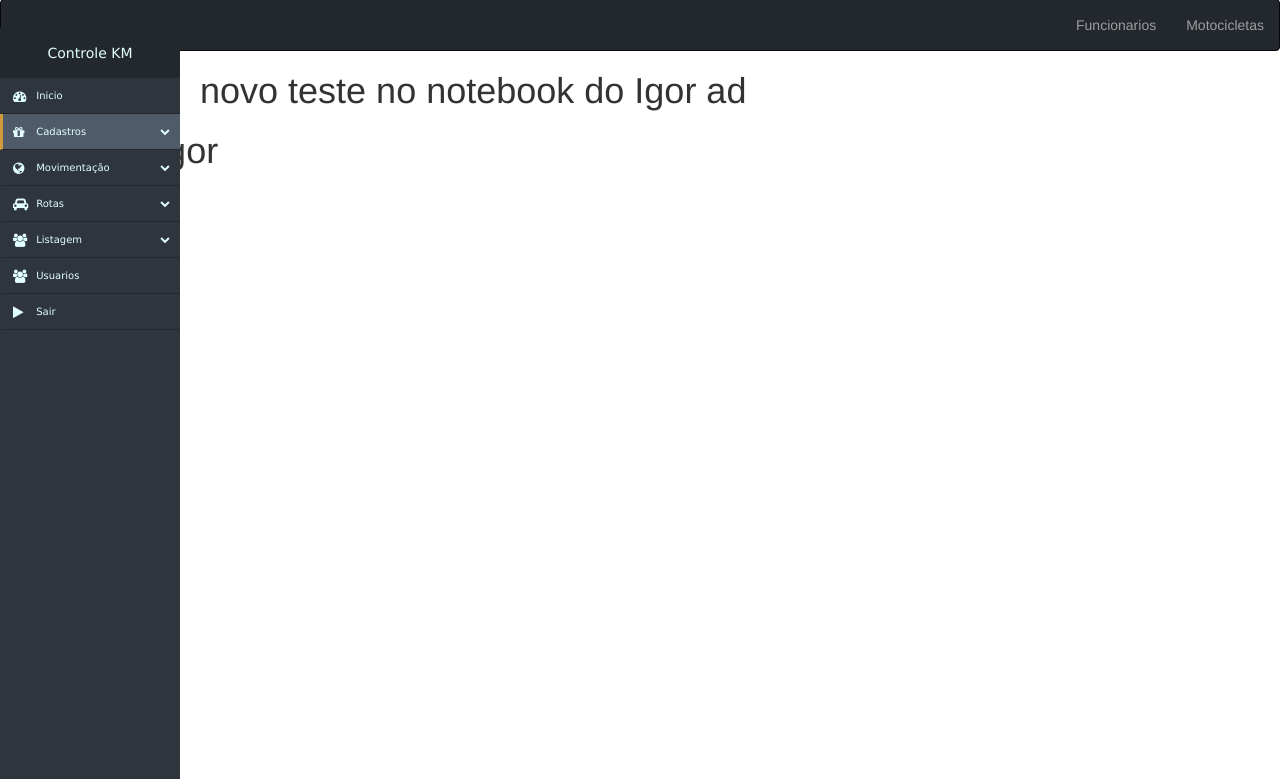
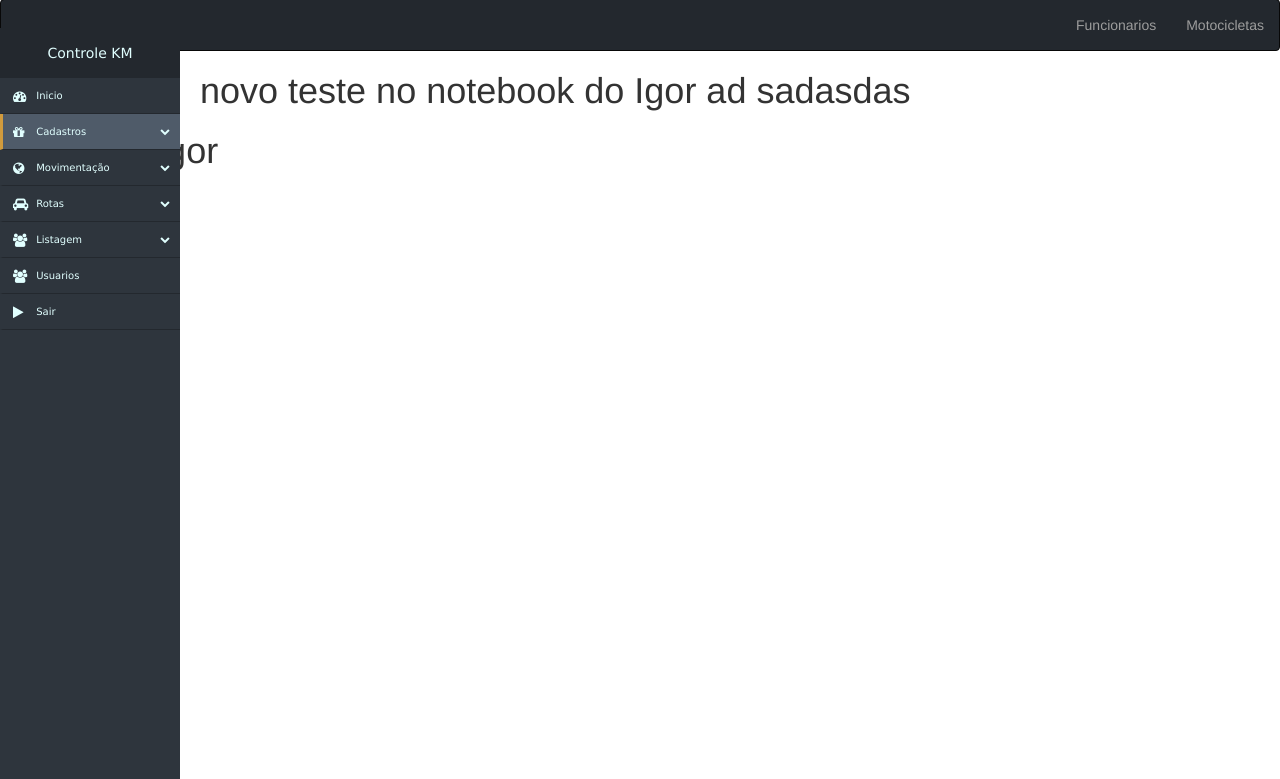
Before and after one commit to vitinsk/CONTROLE_KM, a PHP site: page /CONTROLE_KM/ in a window 1280 px wide. Shown: the part 21-800 px from the top of the page. Run offline with PHP 8.4, Linux system fonts and the light colour scheme; data that the repository does not hold is empty; some libraries are stand-ins or nearby versions.

Commit message:
as
addas

```diff
--- a/views/home.php
+++ b/views/home.php
@@ -1,4 +1,4 @@
 <?php echo $menssagem ?>
 
-<h1 style="padding-left: 200px;" > novo teste no notebook do Igor ad</h1>
+<h1 style="padding-left: 200px;" > novo teste no notebook do Igor ad sadasdas</h1>
 <h1> Testando Igor </h1>
```
